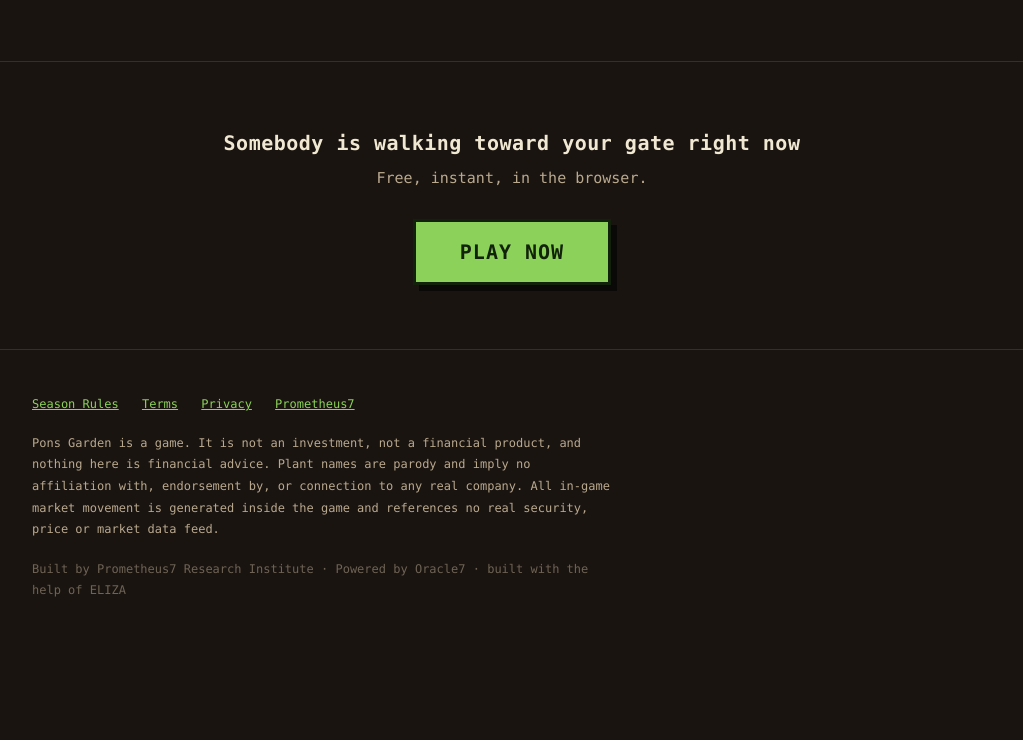
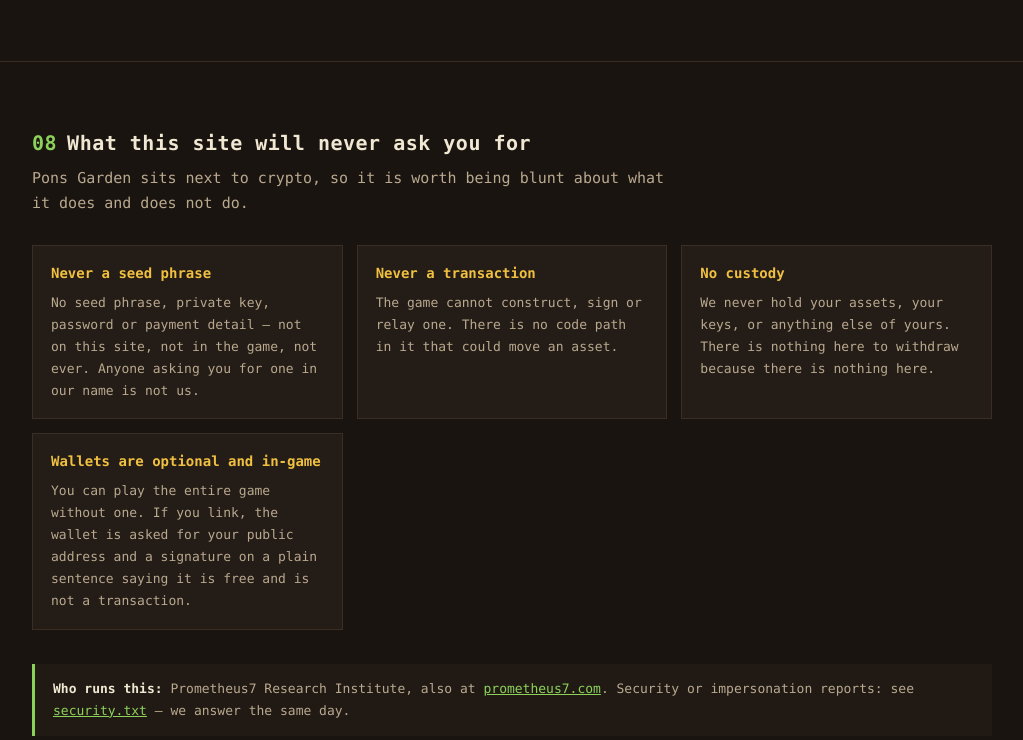
Before and after one commit to psiloceyeben/GardenWithELiza, a website: page client/public/home.html in a window 1280 px wide. Shown: the part 5150-5890 px from the top of the page, without its empty margins (128-1151 px from the left). Before the commit the page ends 5824 px from the top, so only its background shows below. Drawn offline with Linux system fonts and the light colour scheme.

Commit message:
fix(safety): remove the phishing signal that got the site flagged
Google Safe Browsing flagged ponsgarden.com on launch day. The likely cause is
specific and was ours to fix: on first load a BRAND-NEW domain showed "Sign in
with a wallet", four wallet brand names, and OUTBOUND LINKS TO WALLET INSTALLERS,
on a site that also displays real company names. That is close to indistinguishable
from a crypto phishing page, and it is exactly what the heuristics score.

- The modal now leads with "Choose a name" and "Start playing". Wallets are not
  the headline and linking is pointed at the in-game land button instead.
- walletButtons() renders ONLY wallets actually present in the browser. The
  install links are gone entirely - they were near-zero value (linking is optional
  and available in-game) and carried nearly all of the risk.
- The wallet hint no longer opens by explaining transaction safety, which reads as
  reassurance a phishing page would also offer; it now says plainly what the site
  is and who made it.

Trust signals a reviewer looks for, added: /.well-known/security.txt naming the
operator and stating that the game never asks for a seed phrase, key, password or
payment detail and never builds a transaction; robots.txt; sitemap.xml; and a
homepage section saying the same in plain language with a same-day contact.

This is the better product anyway - guest-first was always the right onboarding,
and a wallet prompt at the door was heavy.

Co-Authored-By: Claude Opus 5 <noreply@anthropic.com>

```diff
--- a/client/public/home.html
+++ b/client/public/home.html
@@ -280,6 +280,28 @@
       or reaches through a fence. Steals are capped per hour per victim.</p></details>
 </div></section>
 
+<!-- ============================ TRUST ============================ -->
+<section><div class="wrap">
+  <h2><span class="num">08</span>What this site will never ask you for</h2>
+  <p class="lede">Pons Garden sits next to crypto, so it is worth being blunt about what it
+    does and does not do.</p>
+  <div class="grid g2">
+    <div class="card"><h3>Never a seed phrase</h3><p>No seed phrase, private key, password or
+      payment detail — not on this site, not in the game, not ever. Anyone asking you for one
+      in our name is not us.</p></div>
+    <div class="card"><h3>Never a transaction</h3><p>The game cannot construct, sign or relay
+      one. There is no code path in it that could move an asset.</p></div>
+    <div class="card"><h3>No custody</h3><p>We never hold your assets, your keys, or anything
+      else of yours. There is nothing here to withdraw because there is nothing here.</p></div>
+    <div class="card"><h3>Wallets are optional and in-game</h3><p>You can play the entire game
+      without one. If you link, the wallet is asked for your public address and a signature on
+      a plain sentence saying it is free and is not a transaction.</p></div>
+  </div>
+  <div class="note mt"><b>Who runs this:</b> Prometheus7 Research Institute, also at
+    <a href="https://prometheus7.com">prometheus7.com</a>. Security or impersonation reports:
+    see <a href="/.well-known/security.txt">security.txt</a> — we answer the same day.</div>
+</div></section>
+
 <!-- ============================ CTA ============================ -->
 <section class="center"><div class="wrap">
   <h2 style="justify-content:center">Somebody is walking toward your gate right now</h2>
--- /dev/null
+++ b/client/public/robots.txt
@@ -0,0 +1,4 @@
+User-agent: *
+Allow: /
+
+Sitemap: https://ponsgarden.com/sitemap.xml
```
Also changed, not shown: client/public/sitemap.xml (added, +8 -0 lines), client/src/ui/hud.ts (+13 -4 lines), content/copy.json (+4 -4 lines), client/public/.well-known/security.txt (added).
